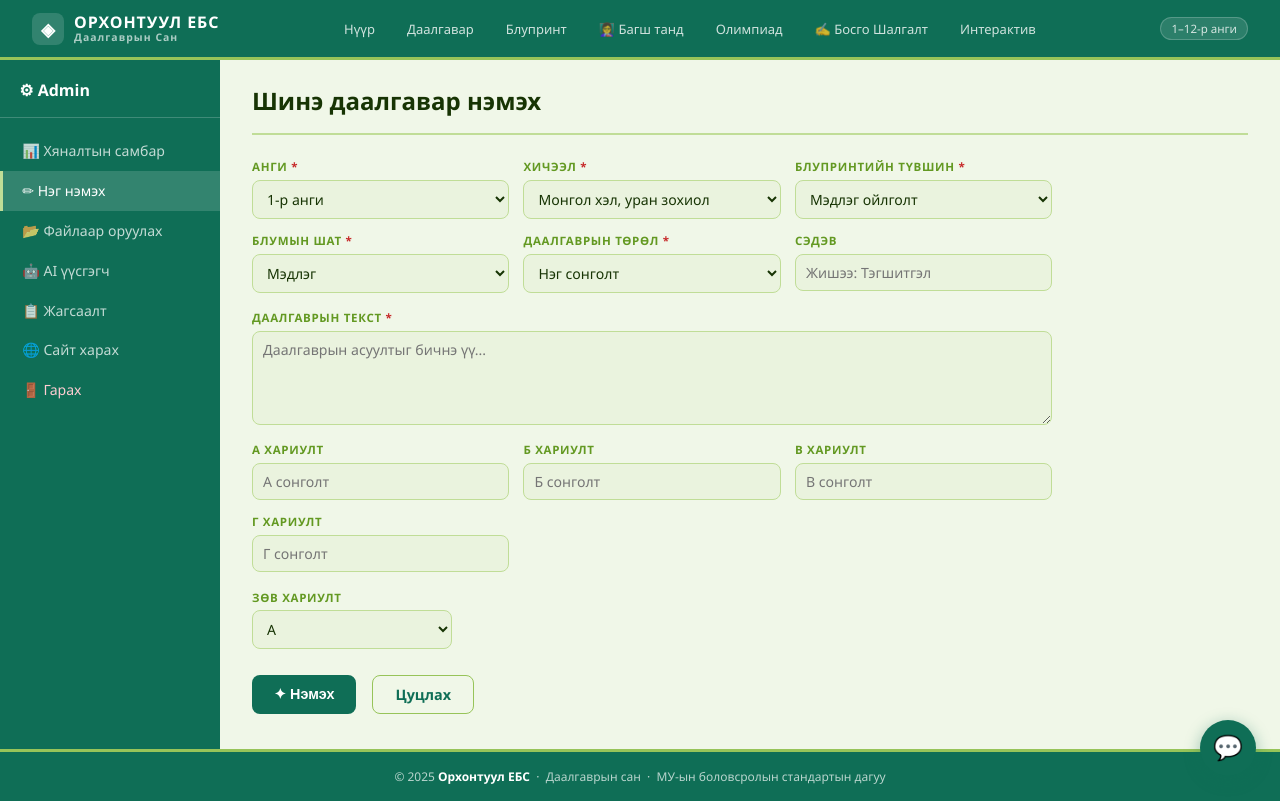
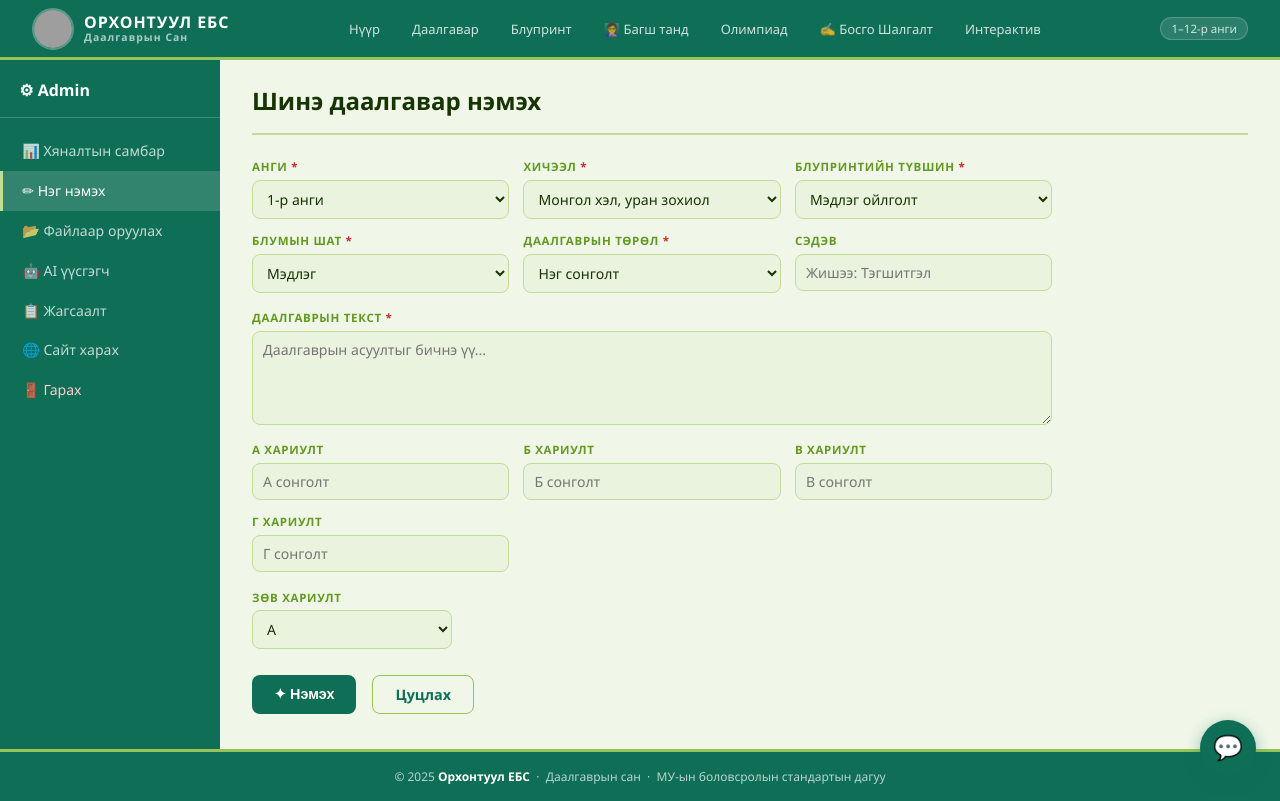
Before and after one commit to dtungaa0104-oss/Daalgavryn-san, a Flask app: page /admin/add in a window 1280 px wide. Run offline with Flask 3, Linux system fonts and the light colour scheme; the visitor is signed in with stand-in values (Sample User, id 1); grey boxes are pictures that could not be loaded.

Commit message:
Update base.html

```diff
--- a/templates/base.html
+++ b/templates/base.html
@@ -460,7 +460,9 @@
 
 <nav class="navbar">
   <a href="/" class="nav-brand">
-    <div class="brand-icon">◈</div>
+    <img src="/static/images/logo.jpg" alt="Орхонтуул ЕБС лого"
+      style="width:42px;height:42px;border-radius:50%;object-fit:cover;
+             border:2px solid rgba(255,255,255,0.3);flex-shrink:0">
     <div class="brand-text">
       <span class="brand-main">ОРХОНТУУЛ ЕБС</span>
       <span class="brand-sub">Даалгаврын Сан</span>
```
